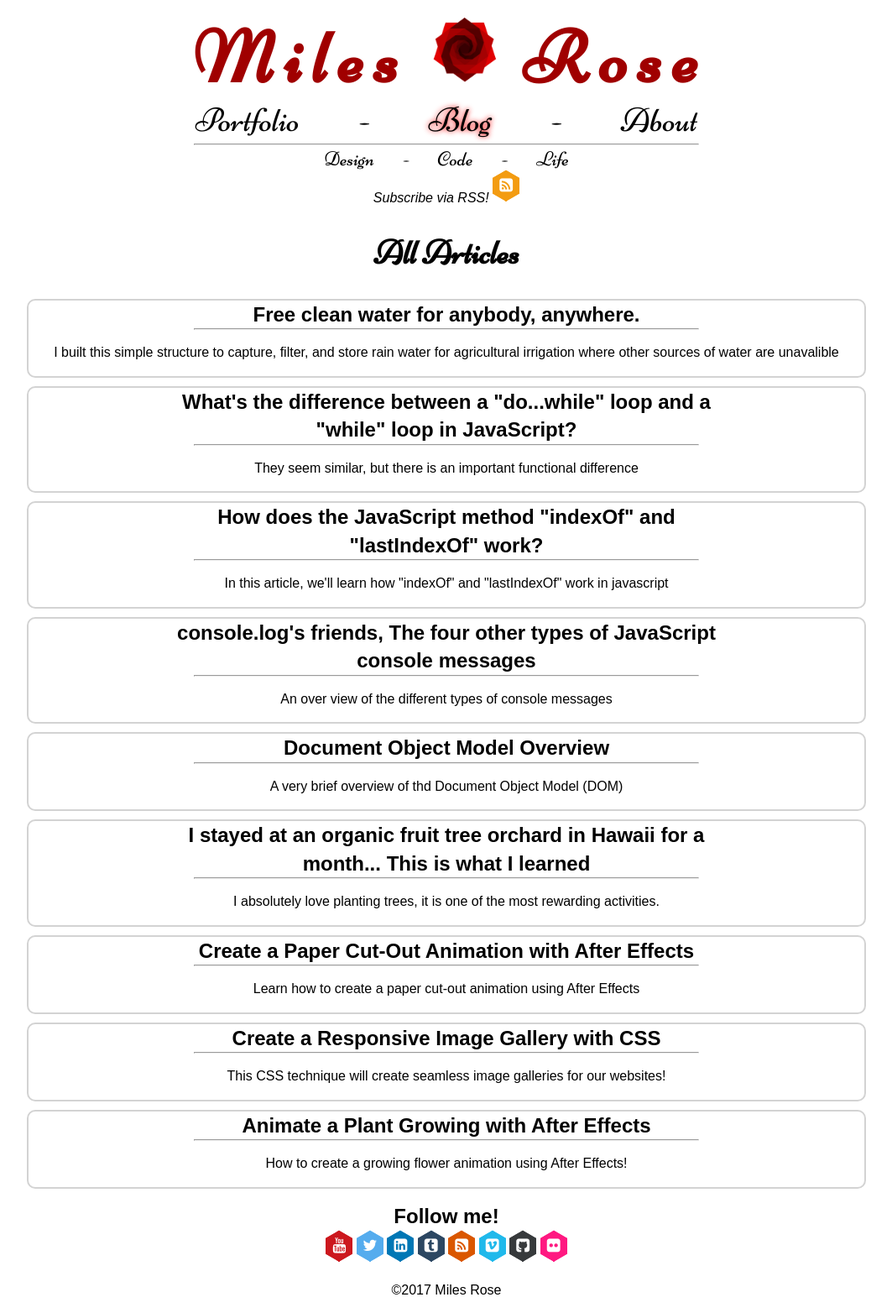
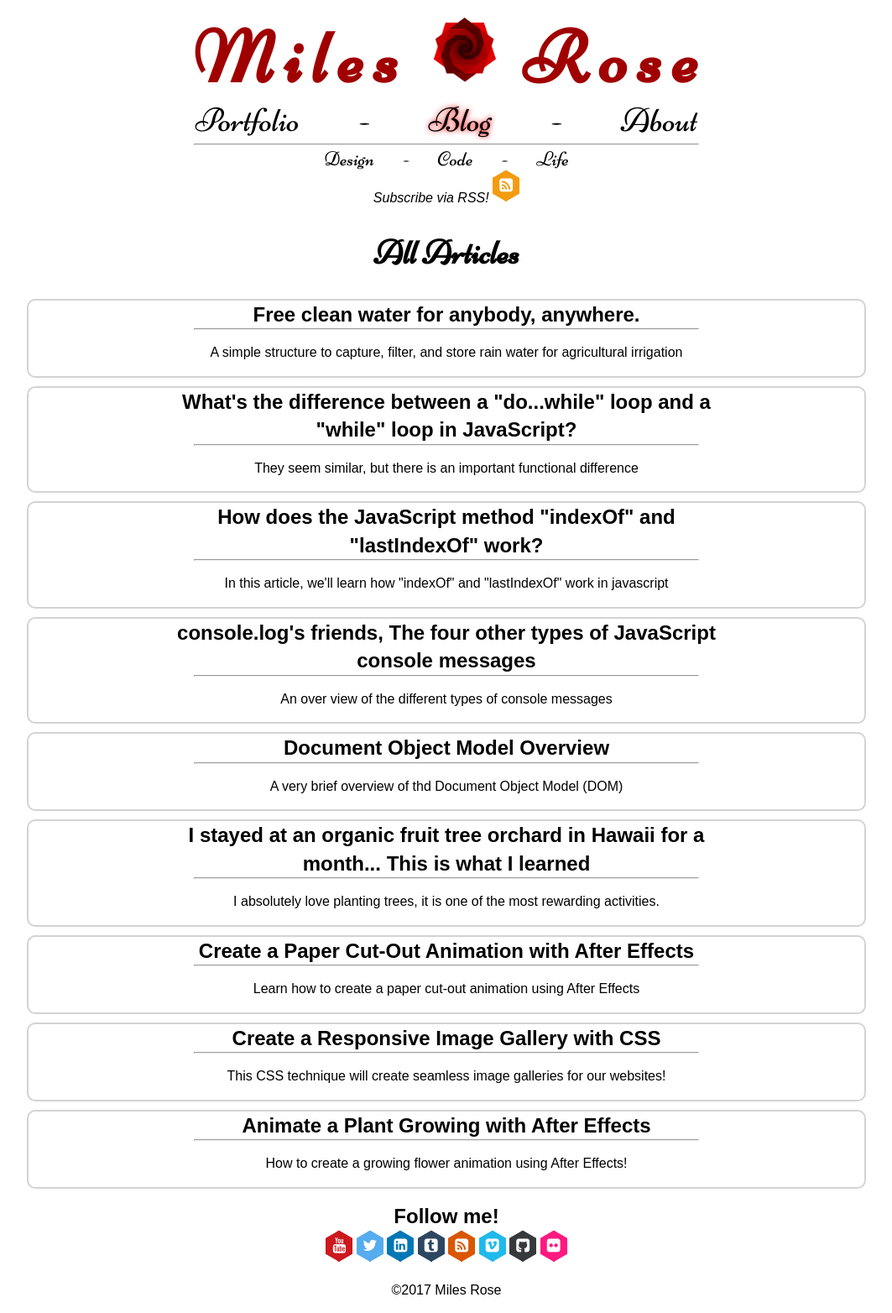
Before and after one commit to MilesOfRoses/my-jekyll, a Jekyll site: the page built from blog.html, in a window 1280 px wide. Shown: the whole page at 84% size, without its empty margins (108-1171 px from the left). Built offline with Jekyll 4.4.1, drawn with Linux system fonts in a browser that asks for light colours.

Commit message:
made water catchment description post less wordy

```diff
--- a/_posts/life/2017-05-04-free-water.md
+++ b/_posts/life/2017-05-04-free-water.md
@@ -1,7 +1,7 @@
 ---
 layout: blog-article
 title: Free clean water for anybody, anywhere.
-meta: I built this simple structure to capture, filter, and store rain water for agricultural irrigation where other sources of water are unavalible
+meta: A simple structure to capture, filter, and store rain water for agricultural irrigation
 category: life
 ---
 
```
